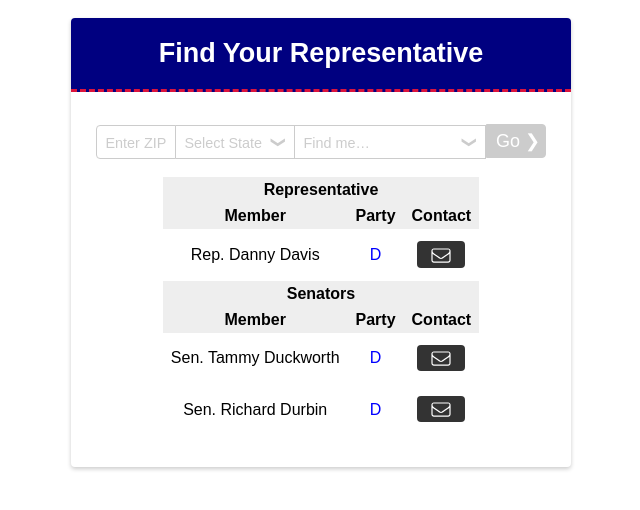
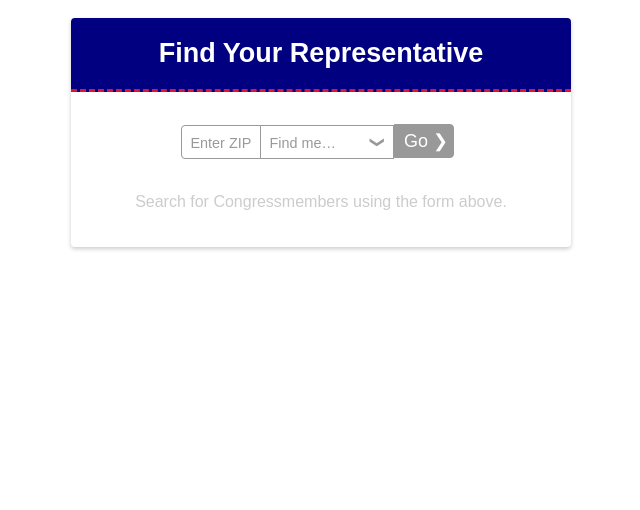
Before and after one commit to geoffdavis92/react-find-rep, a React (Create React App) app: page / in a window 1280 px wide. Shown: the top 510 px of the page, without its empty margins (319-959 px from the left). Built offline with nearby package versions, Linux system fonts and the light colour scheme; what ajax.js would draw is missing.

Commit message:
get working form

```diff
--- a/src/App.js
+++ b/src/App.js
@@ -13,13 +13,11 @@ class App extends Component {
 		this.handleAPICall = this.handleAPICall.bind(this)
 		this.constructResultsTable = this.constructResultsTable.bind(this)
 	}
-	componentDidMount() {
-		// Ignore for port
-		const queryType = 'both'
-		// END Ignore
+	handleAPICall(data) {
+		const { results, queryType } = data
 		const sens = [],
 			  reps = [];
-		this.state.results.forEach( (rep,i,repList) => {
+		results.forEach( (rep,i,repList) => {
 			const {
 				title,
 				first_name,
@@ -99,33 +97,6 @@ class App extends Component {
 			this.setState({ displayResults: updatedDisplayResults });
 		}
 	}
-	handleAPICall(data) {
-		const { results, queryType } = data
-		results.forEach( (rep,i,repList) => {
-			const {
-				title,
-				first_name,
-				last_name,
-				gender,
-				birthday,
-				state,
-				state_name,
-				district,
-				chamber,
-				party,
-				website,
-				contact_form,
-				oc_email,
-				govtrack_id,
-				facebook_id,
-				twitter_id,
-				youtube_id
-			} = rep;
-			console.log({title, first_name, last_name})
-		})
-
-		this.setState({ results })
-	}
 	constructResultsTable(data) {
 		console.log(`construct results table`,data)
 		const { reps, sens } = data,
@@ -139,85 +110,15 @@ class App extends Component {
 			  })
 	}
 	render() {
-		const resultsTable = () => {
-			const colCount = 5
-			if (this.state.displayResults !== null) {
-				const { reps, sens } = this.state.displayResults,
-					  repRow = reps.map( (rep,i) => {
-					  	const {
-					  		title,
-							first_name,
-							last_name,
-							party,
-							chamber,
-							oc_email: email
-						} = rep;
-						return (
-							<tr key={i} style={{ textAlign: 'center'}}>
-								<td>{title}. {first_name} {last_name}</td>
-								<td>{party}</td>
-								<td>
-									<a className="btn" href={`mailto:${email}`}>Email</a>
-								</td>
-							</tr>
-						)
-					  }),
-					  sensRow = sens.map( (sen,i) => {
-					  	const {
-					  		title,
-							first_name,
-							last_name,
-							party,
-							chamber,
-							oc_email: email
-						} = sen;
-						return (
-							<tr key={i} style={{ textAlign: 'center'}}>
-								<td>{title}. {first_name} {last_name}</td>
-								<td>{party}</td>
-								<td>
-									<a className="btn" href={`mailto:${email}`}>Email</a>
-								</td>
-							</tr>
-						)
-					  });
-				return (
-					<table>
-						<tbody>
-							<tr>
-								<th colSpan={colCount}>Representative</th>
-							</tr>
-							<tr>
-								<th>Member</th>
-								<th>Party</th>
-								<th>Contact</th>
-							</tr>
-							{repRow}
-							<tr>
-								<th colSpan={colCount}>Senators</th>
-							</tr>
-							<tr>
-								<th>Member</th>
-								<th>Party</th>
-								<th>Contact</th>
-							</tr>
-							{sensRow}
-						</tbody>
-					</table>
-				)
-			} else {
-				return <p>No results</p>
-			}
-		}
 		return (
 			<div className="App">
+				<link href="https://maxcdn.bootstrapcdn.com/font-awesome/4.7.0/css/font-awesome.min.css" rel="stylesheet" integrity="sha384-wvfXpqpZZVQGK6TAh5PVlGOfQNHSoD2xbE+QkPxCAFlNEevoEH3Sl0sibVcOQVnN" crossOrigin="anonymous"/>
 				<div className="App-header">
 				<h2>Find Your Representative</h2>
 				</div>
 				<div className="App-body">
 					<Form onAPICall={this.handleAPICall}/>
 					<ResultsTable data={this.state.displayResults}/>
-					<pre style={{fontSize: '12px'}}>{this.state.resultsText}</pre>
 				</div>
 			</div>
 		);
--- a/src/Form.css
+++ b/src/Form.css
@@ -4,7 +4,7 @@
 	form#react-fyr-form {
 		margin: 1.8em auto 1em;
 		/*width: auto;*/
-		max-width: 450px;
+		max-width: 280px;
 	}
 
 /* Form Group */
@@ -27,7 +27,7 @@
 
 	/* Labels */
 		form#react-fyr-form .form-group label {
-			color: #ccc;
+			color: #999;
 			cursor: pointer;
 			font-size: .8em;
 			margin: 0;
@@ -37,7 +37,7 @@
 		}
 
 		form#react-fyr-form .form-group label.field-label {
-			color: #ccc;
+			color: #999;
 			cursor: pointer;
 			font-size: .8em;
 			margin: 0;
@@ -64,7 +64,7 @@
 		form#react-fyr-form .form-group input[type="text"], form#react-fyr-form .form-group select {
 			appearance: none;
 			background-color: transparent;
-			border: 1px solid #ccc;
+			border: 1px solid #999;
 			font-size: 16px;
 			line-height: 1.5em;
 			padding: .25em .5em;
@@ -109,7 +109,7 @@
 
 			form#react-fyr-form .form-group:nth-of-type(3) select {
 				border-left: 1px solid transparent;
-				border-right: 1px solid #ccc;
+				border-right: 1px solid #999;
 				min-width: 12em;
 			}
 
@@ -146,6 +146,6 @@
 			}
 
 			form#react-fyr-form .form-group input[type="submit"]:disabled {
-				background-color: #ccc;
-				border-color: #ccc;
+				background-color: #999;
+				border-color: #999;
 			}
--- a/src/Form.js
+++ b/src/Form.js
@@ -19,14 +19,11 @@ export default class Form extends Component {
 		super()
 		this.state = {
 			zipHasValue: false,
-			stateHasValue: false,
 			queryTypeHasValue: false,
 			zipIsValid: false,
-			stateIsValid: false,
 			queryTypeIsValid: false,
 			formIsValid: false,
 			selectedZip: null,
-			selectedState: null,
 			selectedQueryType: null,
 			errors: []
 		}
@@ -54,7 +51,7 @@ export default class Form extends Component {
 				const pattern = new RegExp(/^[0-9]{5}$/)
 				if (pattern.test(value)) {
 					this.setState({
-						formIsValid: (true && this.state.stateIsValid && this.state.queryTypeIsValid),
+						formIsValid: (true && this.state.queryTypeIsValid),
 						[`zipIsValid`]: true,
 						[`selectedZip`]: value
 					})
@@ -66,31 +63,6 @@ export default class Form extends Component {
 					})
 				}
 			break;
-			case ('state'):
-				if (value === 'Select...') {
-					this.setState({
-						[`${id}IsValid`]: false
-					})
-				} else {
-					if (this.state.selectedState !== null && value !== this.state.selectedState) {
-						this.ZipField.value = null;
-						this.setState({
-							formIsValid: false,
-							[`stateIsValid`]: true,
-							[`selectedState`]: value,
-							[`zipIsValid`]: false,
-							[`zipHasValue`]: false,
-							[`selectedZip`]: null
-						})
-					} else {
-						this.setState({
-							formIsValid: (true && this.state.zipIsValid && this.state.queryTypeIsValid),
-							[`stateIsValid`]: true,
-							[`selectedState`]: value
-						})
-					}
-				}
-			break;
 			case ('queryType'):
 				if (value === 'Select...') {
 					this.setState({
@@ -99,7 +71,7 @@ export default class Form extends Component {
 					})
 				} else {
 					this.setState({
-						formIsValid: (true && this.state.zipIsValid && this.state.stateIsValid),
+						formIsValid: (true && this.state.zipIsValid),
 						[`queryTypeIsValid`]: true,
 						[`selectedQueryType`]: value
 					})
@@ -109,78 +81,13 @@ export default class Form extends Component {
 			break;
 		}
 	}
-	handleBlur(e) {
-		// const { value, id } = e.target
-		// // Check if input has value
-		// if (value !== '' && id && value !== 'Select...') {
-		// 	this.setState({
-		// 		[`${id}HasValue`]: true
-		// 	})
-		// // eslint-disable-next-line
-		// } else if (value === '' || value === 'Select...' && this.state[`${id}HasValue`]) {
-		// 	this.setState({
-		// 		[`${id}HasValue`]: false
-		// 	})
-		// }
-		// // Check if value is valid
-		// switch (id) {
-		// 	case 'zip':
-		// 		const pattern = new RegExp(/^[0-9]{5}$/)
-		// 		if (pattern.test(value)) {
-		// 			this.setState({
-		// 				[`zipIsValid`]: true,
-		// 				[`selectedZip`]: value
-		// 			})
-		// 		} else {
-		// 			this.setState({
-		// 				[`zipIsValid`]: false
-		// 			})
-		// 		}
-		// 	break;
-		// 	case ('state'):
-		// 		if (value === 'Select...') {
-		// 			this.setState({
-		// 				[`${id}IsValid`]: false
-		// 			})
-		// 		} else {
-		// 			if (this.state.selectedState !== null && value !== this.state.selectedState) {
-		// 				this.ZipField.value = null;
-		// 				this.setState({
-		// 					[`stateIsValid`]: true,
-		// 					[`selectedState`]: value,
-		// 					[`zipIsValid`]: false,
-		// 					[`selectedZip`]: null
-		// 				})
-		// 			} else {
-		// 				this.setState({
-		// 					[`stateIsValid`]: true,
-		// 					[`selectedState`]: value
-		// 				})
-		// 			}
-		// 		}
-		// 	break;
-		// 	case ('queryType'):
-		// 		if (value === 'Select...') {
-		// 			this.setState({
-		// 				[`${id}IsValid`]: false
-		// 			})
-		// 		} else {
-		// 			this.setState({
-		// 				[`queryTypeIsValid`]: true,
-		// 				[`selectedQueryType`]: value
-		// 			})
-		// 		}
-		// 	break;
-		// 	default:
-		// 	break;
-		// }
-	}
+	handleBlur(e) {}
 	handleFormSubmission(e) {
 		e.preventDefault();
 		// eslint-disable-next-line
 		const onAPICall = this.props.onAPICall,
 			  { sunlightZIPSearch } = endpoints,
-			  { zip, state, queryType } = scrapeForm(this.Form);
+			  { zip, queryType } = scrapeForm(this.Form);
 		get(`${sunlightZIPSearch}${zip}`,null,response => {
 			const { results } = response
 			console.log(results)
@@ -199,19 +106,11 @@ export default class Form extends Component {
 					<label htmlFor="zip" className="field-label">Enter ZIP</label>
 				</FormGroup>
 				<FormGroup>
-					<select name="state" id="state" data-valid={this.state.stateIsValid ? true : null} required className={this.state.stateHasValue ? 'field-has-value' : null} onInput={this.handleInput} onBlur={this.handleBlur}>
-						<option ref={ref => this.DisabledStateOption=ref}>Select...</option>
-						{stateOptions}
-					</select>
-					<label htmlFor="state" className="field-label">Select State</label>
-					<label htmlFor="state" className="icon-dropdown">&#10095;</label>
-				</FormGroup>
-				<FormGroup>
 					<select name="queryType" id="queryType" data-valid={this.state.queryTypeIsValid ? true : null} required className={this.state.queryTypeHasValue ? 'field-has-value' : null} onInput={this.handleInput} onBlur={this.handleBlur}>
 						<option ref={ref => this.DisabledQueryTypeOption=ref}>Select...</option>
 						<option value="reps">Representatives</option>
 						<option value="sens">Senators</option>
-						<option value="both">Both</option>
+						<option value="both">Sens & Reps</option>
 					</select>
 					<label htmlFor="queryType" className="field-label">Find me&hellip;</label>
 					<label htmlFor="queryType" className="icon-dropdown">&#10095;</label>
--- a/src/ResultsTable.css
+++ b/src/ResultsTable.css
@@ -1,6 +1,16 @@
 table#results-table {
 	border-collapse: collapse;
 	margin: auto;
+	width: 100%;
+}
+
+table#results-table.no-results td {
+	color: #ccc;
+	text-align: center;
+}
+
+table#results-table.no-results.searched td {
+	color: #333;
 }
 
 table#results-table th {
@@ -16,12 +26,27 @@ table#results-table td {
 /* Buttons/Icons */
 	table#results-table td .btn {
 		border-radius: 4px;
-		padding: .25em .75em .33em;
+		display: inline-block;
+		font-size: 24px;
+		line-height: 1em;
+		margin: auto .125em;
+		padding: .125em 0;
+		width: 1.75em;
+	}
+
+	table#results-table td .btn.fb {
+		background-color: #3b5998;
+		color: #fff;
+	}
+
+	table#results-table td .btn.tw {
+		background-color: #1da1f2;
+		color: #fff;
 	}
 
 	table#results-table td .btn.email {
 		background-color: #333;
-		color: #666;
+		color: #fff;
 	}
 
 	table#results-table td .btn.site {
@@ -37,5 +62,5 @@ table#results-table td {
 
 	/* Button/Icon states */
 	table#results-table td .btn:active {
-		background-color: currentColor;
+		opacity: .9;
 	}
--- a/src/ResultsTable.js
+++ b/src/ResultsTable.js
@@ -1,6 +1,7 @@
 import React, { Component } from 'react'
 
-import envelope from './svg/fa-envelope-o.svg'
+import { externalLink } from './utilities'
+
 import './ResultsTable.css'
 
 function ResultRow (props) {
@@ -10,36 +11,43 @@ function ResultRow (props) {
 		last_name,
 		party,
 		chamber,
-		oc_email: email
+		website,
+		facebook_id: facebook,
+		twitter_id: twitter
 	} = props.member;
 	return (
-		<tr key={props.key} style={{ textAlign: 'center'}}>
+		<tr key={props._key} style={{ textAlign: 'center'}}>
 			<td>{title}. {first_name} {last_name}</td>
 			<td className={party === 'D' ? 'text-blue' : party === 'R' ? 'text-red' : null}>{party}</td>
 			<td>
-				<a className="btn email" href={`mailto:${email}`}><img src={envelope} className="result-icon"/></a>
+				{facebook && <a className="btn fb" href={`https://facebook.com/${facebook}`} {...externalLink()}><i className="fa fa-facebook"/></a>}
+				{twitter && <a className="btn tw" href={`https://twitter.com/${twitter}`} {...externalLink()}><i className="fa fa-twitter"/></a>}
+				{website && <a className="btn web" href={`${website}`} {...externalLink()}><i className="fa fa-id-card-o"/></a>}
 			</td>
 		</tr>
 	)
-}
+} //<a className="btn email" href={`mailto:${email}`}><i className="fa fa-envelope-o"/></a>
 
 export default class ResultsTable extends Component {
 	render() {
 		const colCount = 5,
-			  { data } = this.props
-		if (data !== null) {
+			  { data } = this.props,
+			  dataHasEntries = data !== null && (data.reps.length > 0 || data.sens.length > 0)
+		if (data !== null && dataHasEntries) {
 			const { reps, sens } = data,
 				  repRow = reps.map( (rep,i) => {
-					return <ResultRow member={rep} key={i}/>
+				  	data['thisDistrict'] = rep.district
+				  	data['thisState'] = rep.state_name
+					return <ResultRow member={rep} key={i} _key={i}/>
 				  }),
 				  sensRow = sens.map( (sen,i) => {
-				  	return <ResultRow member={sen} key={i}/>
+				  	return <ResultRow member={sen} key={i} _key={i}/>
 				  });
 			return (
 				<table id="results-table">
 					<tbody>
 						<tr>
-							<th colSpan={colCount}>Representative</th>
+							<th colSpan={colCount}>District {data.thisDistrict} Representative</th>
 						</tr>
 						<tr>
 							<th>Member</th>
@@ -48,7 +56,7 @@ export default class ResultsTable extends Component {
 						</tr>
 						{repRow}
 						<tr>
-							<th colSpan={colCount}>Senators</th>
+							<th colSpan={colCount}>{data.thisState} Senators</th>
 						</tr>
 						<tr>
 							<th>Member</th>
@@ -59,8 +67,10 @@ export default class ResultsTable extends Component {
 					</tbody>
 				</table>
 			)
+		} else if (data !== null && !dataHasEntries) {
+			return <table className={`no-results searched`} id="results-table"><tbody><tr><td>No results</td></tr></tbody></table>
 		} else {
-			return <p>No results</p>
+			return <table className={`no-results`} id="results-table"><tbody><tr><td>Search for Congressmembers using the form above.</td></tr></tbody></table>
 		}
 	}
 }
--- a/src/utilities.js
+++ b/src/utilities.js
@@ -13,3 +13,7 @@ export function scrapeForm (formElement) {
 		});
 	return formData
 }
+
+export function externalLink() {
+	return { target: '_blank', rel: 'noopener noreferrer' }
+}
```
Also changed, not shown: 10 other files (tests, documents, lock files or other folders).
